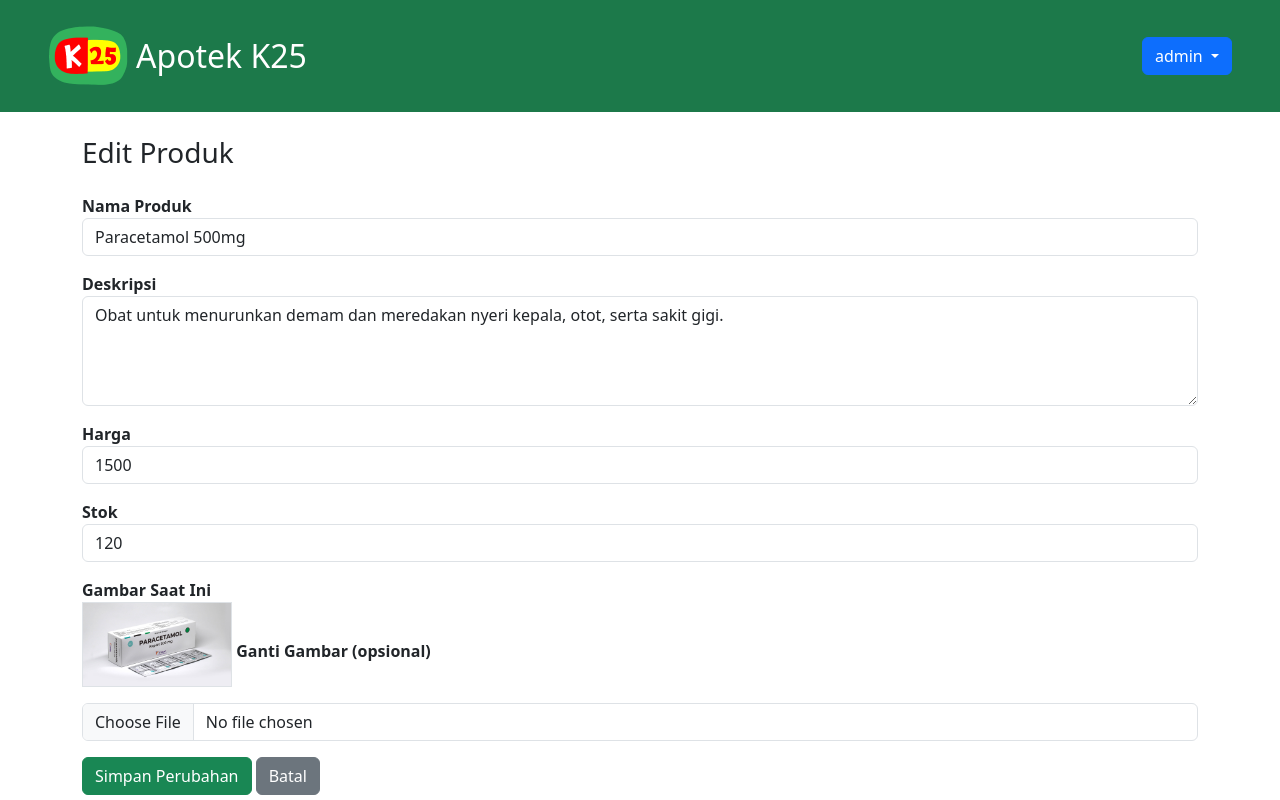
After one commit to Rinoffe/proyek-apotek, a PHP site: page /admin/edit_produk.php?id=1 in a window 1280 px wide. The commit adds this page. Run offline with PHP 8.4, Linux system fonts and the light colour scheme; a user stored in the database is signed in; data comes from the database, SQL or seed files in the repository.

Commit message:
Cek dulu

```diff
--- /dev/null
+++ b/admin/edit_produk.php
@@ -0,0 +1,137 @@
+<?php
+session_start();
+if (!isset($_SESSION['loggedin']) || $_SESSION['loggedin'] !== TRUE) {
+    header("Location: ../login.php");
+    exit;
+}
+$username = $_SESSION['username'];
+
+include "../connection.php";
+
+// Pastikan ID ada
+if (!isset($_GET['id'])) {
+    die("ID tidak ditemukan.");
+}
+
+$id = $_GET['id'];
+
+// Ambil data lama
+$query = mysqli_query($connect, "SELECT * FROM obat WHERE id_obat='$id'");
+$data = mysqli_fetch_assoc($query);
+
+if (!$data) {
+    die("Produk tidak ditemukan.");
+}
+
+// Proses update
+if (isset($_POST['submit'])) {
+
+    $nama = $_POST['nama_obat'];
+    $deskripsi = $_POST['deskripsi'];
+    $stok = $_POST['stok'];
+    $harga = $_POST['harga'];
+    $gambar_lama = $data['gambar'];
+
+    // Cek jika upload gambar baru
+    if ($_FILES['gambar']['name'] != "") {
+
+        $gambar_baru = time() . "_" . $_FILES['gambar']['name'];
+        $path = "../images/" . $gambar_baru;  // ← SUDAH DIGANTI KE /images
+
+        // Upload file baru
+        if (move_uploaded_file($_FILES['gambar']['tmp_name'], $path)) {
+
+            // Hapus gambar lama jika ada
+            if ($gambar_lama != "" && file_exists("../images/" . $gambar_lama)) { // ← SUDAH DIGANTI
+                unlink("../images/" . $gambar_lama);  // ← SUDAH DIGANTI
+            }
+
+            $gambar_final = $gambar_baru;
+        }
+    } else {
+        // Jika tidak ganti foto
+        $gambar_final = $gambar_lama;
+    }
+
+    // Update data
+    $update = mysqli_query($connect, "
+        UPDATE obat SET
+            nama_obat='$nama',
+            deskripsi='$deskripsi',
+            stok='$stok',
+            harga='$harga',
+            gambar='$gambar_final'
+        WHERE id_obat='$id'
+    ");
+
+    if ($update) {
+        echo "<script>alert('Produk berhasil diupdate!'); window.location='produk.php';</script>";
+    } else {
+        echo "<script>alert('Gagal mengupdate!');</script>";
+    }
+}
+?>
+
+<!doctype html>
+<html lang="en">
+
+<head>
+    <meta charset="utf-8">
+    <meta name="viewport" content="width=device-width, initial-scale=1">
+    <title>Edit Produk</title>
+    <link href="https://cdn.jsdelivr.net/npm/bootstrap@5.3.8/dist/css/bootstrap.min.css" rel="stylesheet">
+    <style>
+        header { background-color: #1c794a; }
+        label { font-weight: bold; }
+    </style>
+</head>
+
+<body style="background-color: #ffffff;">
+
+<header class="d-flex flex-wrap justify-content-between align-items-center p-3 px-5">
+    <a href="produk.php" class="d-flex align-items-center text-decoration-none">
+        <img src="../asset/logo.png" alt="logo" height="80" class="me-2">
+        <h2 class="text-white mb-0">Apotek K25</h2>
+    </a>
+
+    <div class="dropdown">
+        <button type="button" class="btn btn-primary dropdown-toggle" data-bs-toggle="dropdown">
+            <?= $username ?>
+        </button>
+        <ul class="dropdown-menu">
+            <li><a class="dropdown-item text-danger" href="../logout.php">Logout</a></li>
+        </ul>
+    </div>
+</header>
+
+<div class="container mt-4">
+    <h3>Edit Produk</h3>
+    <form action="" method="POST" enctype="multipart/form-data">
+
+        <label class="mt-3">Nama Produk</label>
+        <input type="text" name="nama_obat" value="<?= $data['nama_obat']; ?>" class="form-control" required>
+
+        <label class="mt-3">Deskripsi</label>
+        <textarea name="deskripsi" class="form-control" rows="4" required><?= $data['deskripsi']; ?></textarea>
+
+        <label class="mt-3">Harga</label>
+        <input type="number" name="harga" value="<?= $data['harga']; ?>" class="form-control" required>
+
+        <label class="mt-3">Stok</label>
+        <input type="number" name="stok" value="<?= $data['stok']; ?>" class="form-control" required>
+
+        <label class="mt-3">Gambar Saat Ini</label><br>
+        <img src="../images/<?= $data['gambar']; ?>" width="150" class="border mb-3"> <!-- SUDAH DIGANTI -->
+
+        <label class="mt-3">Ganti Gambar (opsional)</label>
+        <input type="file" name="gambar" class="form-control">
+
+        <button type="submit" name="submit" class="btn btn-success mt-3">Simpan Perubahan</button>
+        <a href="produk.php" class="btn btn-secondary mt-3">Batal</a>
+    </form>
+</div>
+
+<script src="https://cdn.jsdelivr.net/npm/bootstrap@5.3.8/dist/js/bootstrap.bundle.min.js"></script>
+</body>
+
+</html>
```
Also changed, not shown: admin/hapus_produk.php (added, +32 -0 lines), admin/produk.php (+35 -2 lines), admin/proses_edit_produk.php (added, +55 -0 lines).
